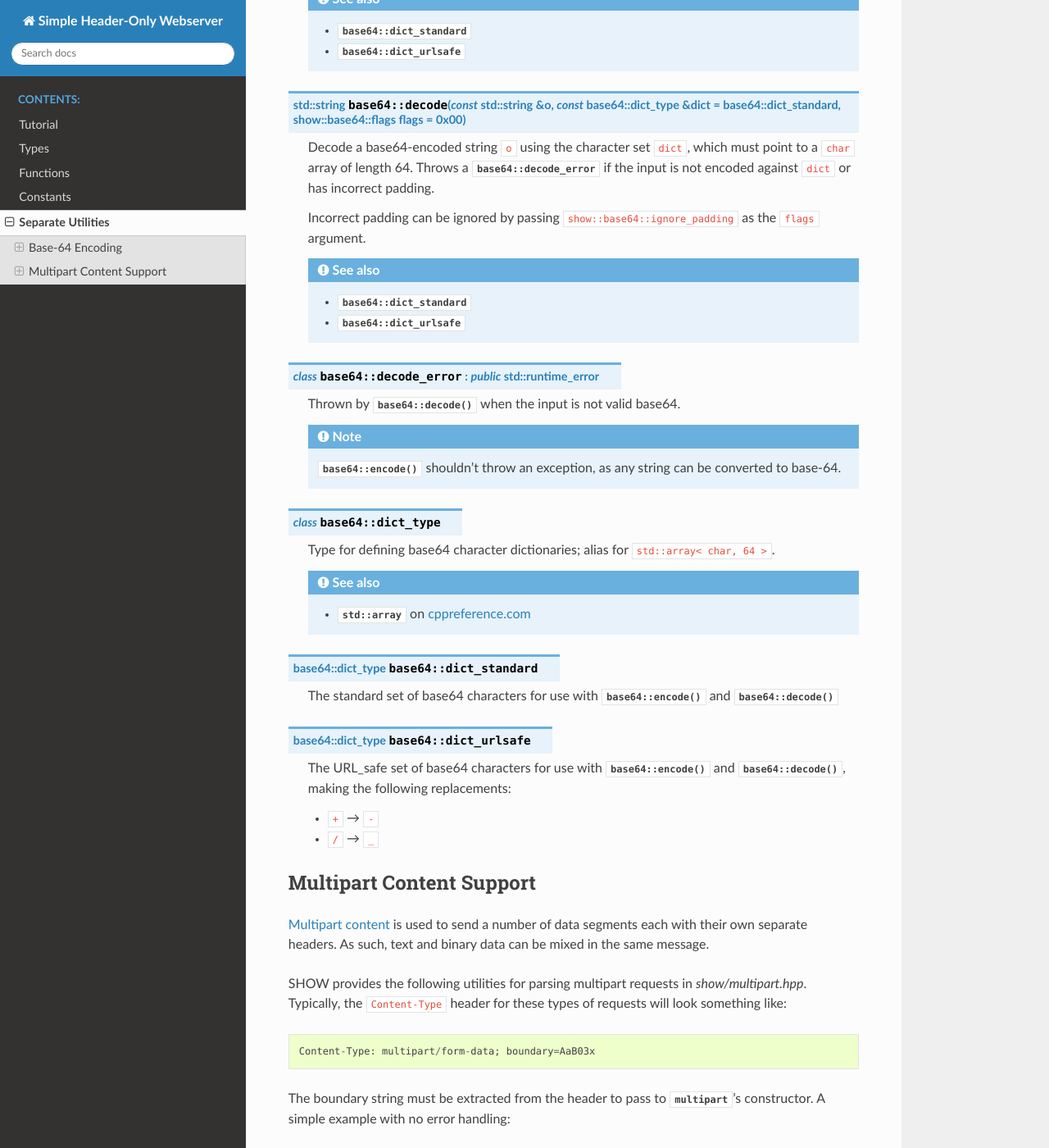
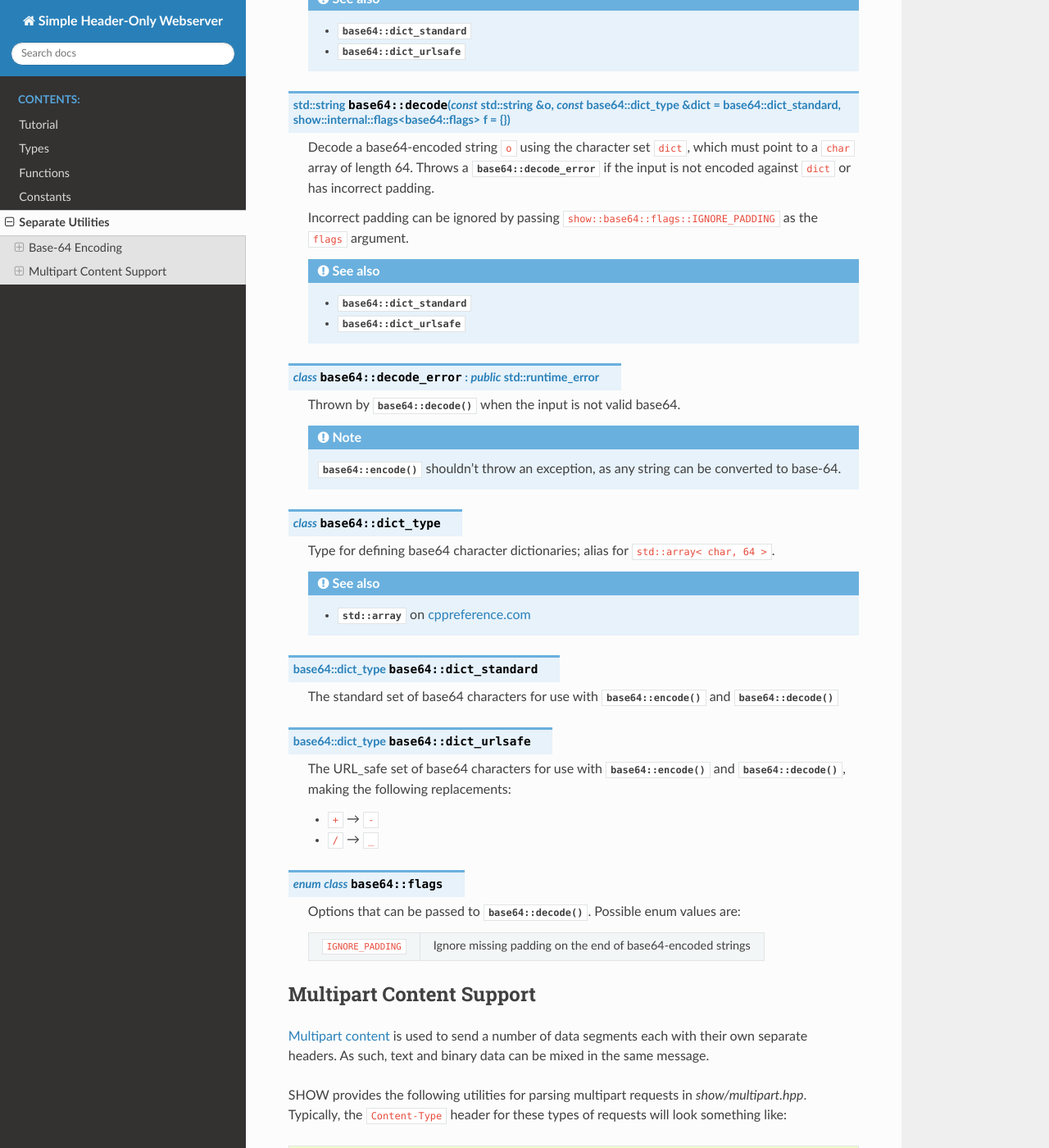
Before and after one commit to JadeMatrix/SHOW, a Sphinx documentation site: the page built from doc/Utilities.rst, in a window 1280 px wide and 1400 px high, scrolled down 476 px. Shown: the whole window at 82% size. Built offline with Sphinx 7.4.7 and the Read the Docs theme 2.0.0, drawn with Linux system fonts in a browser that asks for light colours.

Commit message:
Added lightweight utility template for handling enum class flags in a type-safe manner

```diff
--- a/doc/Functions.rst
+++ b/doc/Functions.rst
@@ -4,11 +4,11 @@ Functions
 
 .. cpp:namespace-push:: show
 
-.. cpp:function:: std::string url_encode( const std::string& o, bool use_plus_space = true )
+.. cpp:function:: std::string url_encode( const std::string& o, internal::flags< url_flags > = url_flags::USE_PLUS_SPACE )
 
     URL-encode a string ``o``, escaping all reserved, special, or non-ASCII characters with `percent-encoding <https://en.wikipedia.org/wiki/Percent-encoding>`_.
 
-    If ``use_plus_space`` is ``true``, spaces will be replaced with ``+`` rather than ``%20``.
+    If ``{}`` is passed as the flags, spaces will be replaced with ``%20`` rather than ``+``.
 
 .. cpp:function:: std::string url_decode( const std::string& )
 
--- a/doc/Utilities.rst
+++ b/doc/Utilities.rst
@@ -21,11 +21,11 @@ These are utilities for handling `base64 <https://en.wikipedia.org/wiki/Base64>`
 
         * :cpp:var:`base64::dict_urlsafe`
 
-.. cpp:function:: std::string base64::decode( const std::string& o, const base64::dict_type& dict = base64::dict_standard, show::base64::flags flags = 0x00 )
+.. cpp:function:: std::string base64::decode( const std::string& o, const base64::dict_type& dict = base64::dict_standard, show::internal::flags< base64::flags > f = {} )
 
     Decode a base64-encoded string ``o`` using the character set ``dict``, which must point to a ``char`` array of length 64.  Throws a :cpp:class:`base64::decode_error` if the input is not encoded against ``dict`` or has incorrect padding.
 
-    Incorrect padding can be ignored by passing ``show::base64::ignore_padding`` as the ``flags`` argument.
+    Incorrect padding can be ignored by passing ``show::base64::flags::IGNORE_PADDING`` as the ``flags`` argument.
 
     .. seealso::
 
@@ -58,6 +58,14 @@ These are utilities for handling `base64 <https://en.wikipedia.org/wiki/Base64>`
 
     * ``+`` → ``-``
     * ``/`` → ``_``
+
+.. cpp:enum-class:: base64::flags
+
+    Options that can be passed to :cpp:func:`base64::decode`.  Possible enum values are:
+
+    +--------------------+-------------------------------------------------------------+
+    | ``IGNORE_PADDING`` | Ignore missing padding on the end of base64-encoded strings |
+    +--------------------+-------------------------------------------------------------+
 
 Multipart Content Support
 =========================
```
Also changed, not shown: doc/Types.rst (+8 -0 lines), 5 other files.
